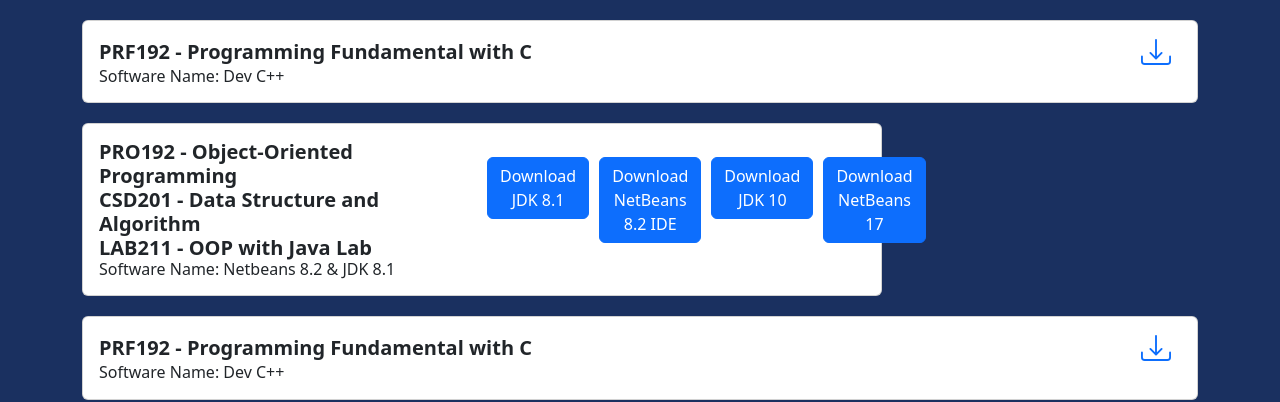
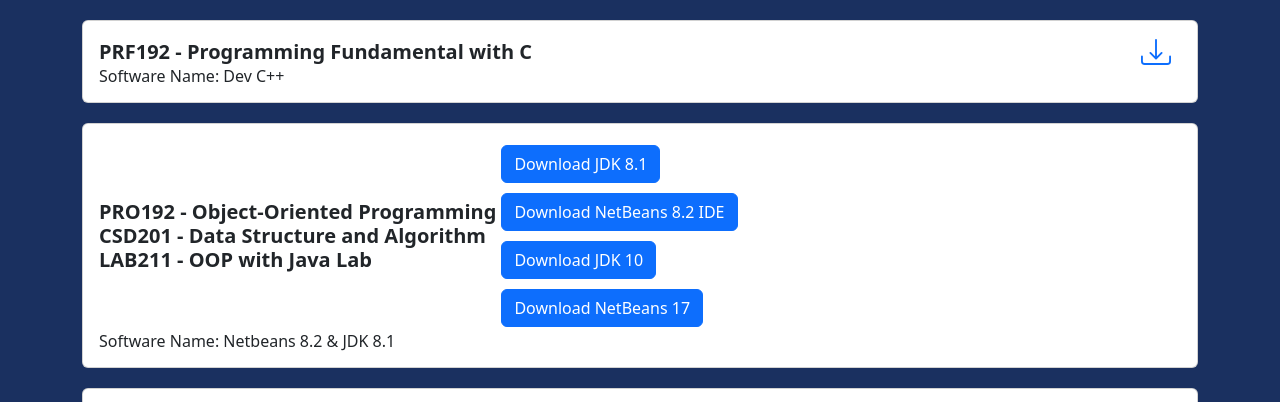
Before and after one commit to chuthevan450/VanCT_OfficialWebsite, a website: page Software.html in a window 1280 px wide. Shown: the part 80-482 px from the top of the page. Drawn offline with nearby package versions, Linux system fonts and the light colour scheme.

Commit message:
Update Software.html
Signed-off-by: Chu Thế Văn <144294314+chuthevan450@users.noreply.github.com>

```diff
--- a/Software.html
+++ b/Software.html
@@ -89,38 +89,38 @@
           </div>
         </div>
 
-          <div class="card" style="max-width: 800px; margin-bottom: 20px;">
+          <div class="card" style="max-width: max-container; margin-bottom: 20px;">
           <div class="card-body">
             <div class="LAB" style="display: flex; justify-content: space-between; align-items: center;">
               <!-- Mã đề LAB -->
               <div class="LAB_Title">
-                <h5 style="font-weight: bold; margin: 0;">PRO192 - Object-Oriented Programming</h5>
-                <h5 style="font-weight: bold; margin: 0;">CSD201 - Data Structure and Algorithm</h5>
-                <h5 style="font-weight: bold; margin: 0;">LAB211 - OOP with Java Lab</h5>
+                <h5 class="LAB_Title" style="font-weight: bold; margin: 0;">PRO192 - Object-Oriented Programming</h5>
+                <h5 class="LAB_Title" style="font-weight: bold; margin: 0;">CSD201 - Data Structure and Algorithm</h5>
+                <h5 class="LAB_Title" style="font-weight: bold; margin: 0;">LAB211 - OOP with Java Lab</h5>
               </div>
               <!-- Biểu tượng: Download File -->
-            <div class="col" style="width: 50%; display: flex;">
-                <div class="row-sm-6">
+                <div class="col" style="width = max-row; display = flex;">
+                    <div class="row-sm-6"> <!-- Sử dụng 50% chiều rộng trên các thiết bị có màn hình nhỏ hơn -->
                         <a class="btn btn-primary" href="https://www.oracle.com/java/technologies/javase/javase8-archive-downloads.html#license-lightbox" role="button" style="margin: 5px;">Download JDK 8.1</a>
                     </div>
-                <div class="row-sm-6">
+                    <div class="row-sm-6"> <!-- Sử dụng 50% chiều rộng trên các thiết bị có màn hình nhỏ hơn -->
                         <a class="btn btn-primary" href="https://netbeans-ide.informer.com/download/" role="button" style="margin: 5px;">Download NetBeans 8.2 IDE</a>
                     </div>
-                <div class="row-sm-6">
+                    <div class="row-sm-6"> <!-- Sử dụng 50% chiều rộng trên các thiết bị có màn hình nhỏ hơn -->
                         <a class="btn btn-primary" href="https://www.oracle.com/java/technologies/java-archive-javase10-downloads.html" role="button" style="margin: 5px;">Download JDK 10</a>
                     </div>
-                <div class="row-sm-6">
+                    <div class="row-sm-6"> <!-- Sử dụng 50% chiều rộng trên các thiết bị có màn hình nhỏ hơn -->
                         <a class="btn btn-primary" href="https://netbeans.apache.org/front/main/download/nb17/" role="button" style="margin: 5px;">Download NetBeans 17</a>
                     </div>
                 </div>
+
             </div>
             <!-- Tên đề bài LAB -->
             <div class="LAB_Subtitle">
-            <h6 style="margin: 0;">Software Name: Netbeans 8.2 & JDK 8.1</h6>
+              <h6 class="LAB_Subtitle" style="margin: 0;">Software Name: Netbeans 8.2 & JDK 8.1</h6>
             </div>
           </div>
         </div>
-
 
           <div class="card" style="max-width: max-container; margin-bottom: 20px;">
           <div class="card-body">
```
Lines whose indentation alone changed are shown as unchanged.
